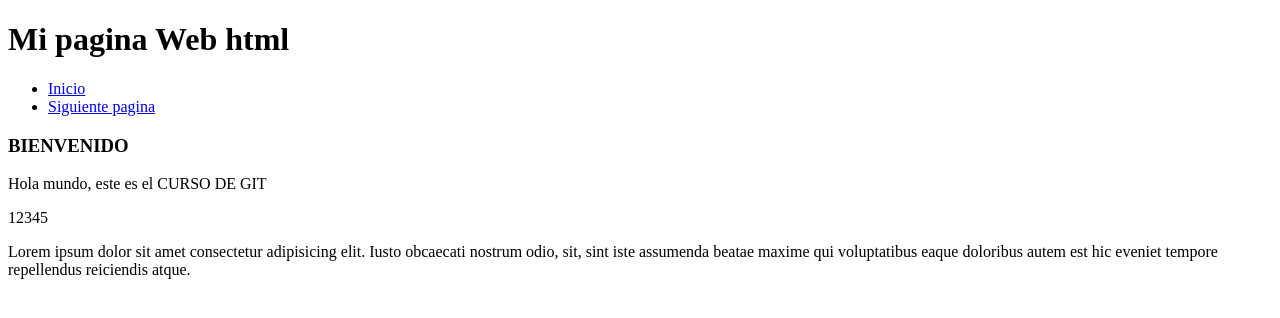
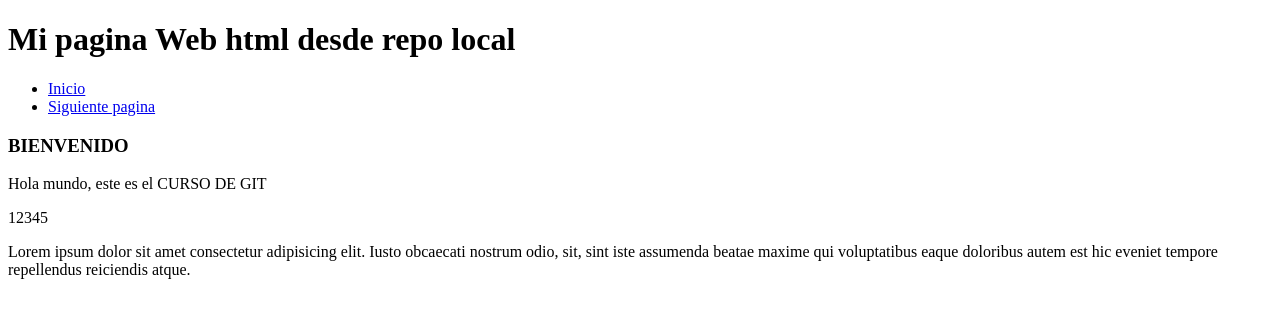
Before and after one commit to lalodv0725/PruebaUsoGit, a plain HTML site: page index.html in a window 1280 px wide. Drawn offline with Linux system fonts and the light colour scheme.

Commit message:
cambio de titulo en inde desde repo local

```diff
--- a/index.html
+++ b/index.html
@@ -6,7 +6,7 @@
     <title>Inicio</title>
 </head>
 <body>
-    <h1>Mi pagina Web html</h1>
+    <h1>Mi pagina Web html desde repo local</h1>
     <ul>
         <li><a href="index.html">Inicio</a></li>
         <li><a href="pagina1.html">Siguiente pagina</a></li>
```
